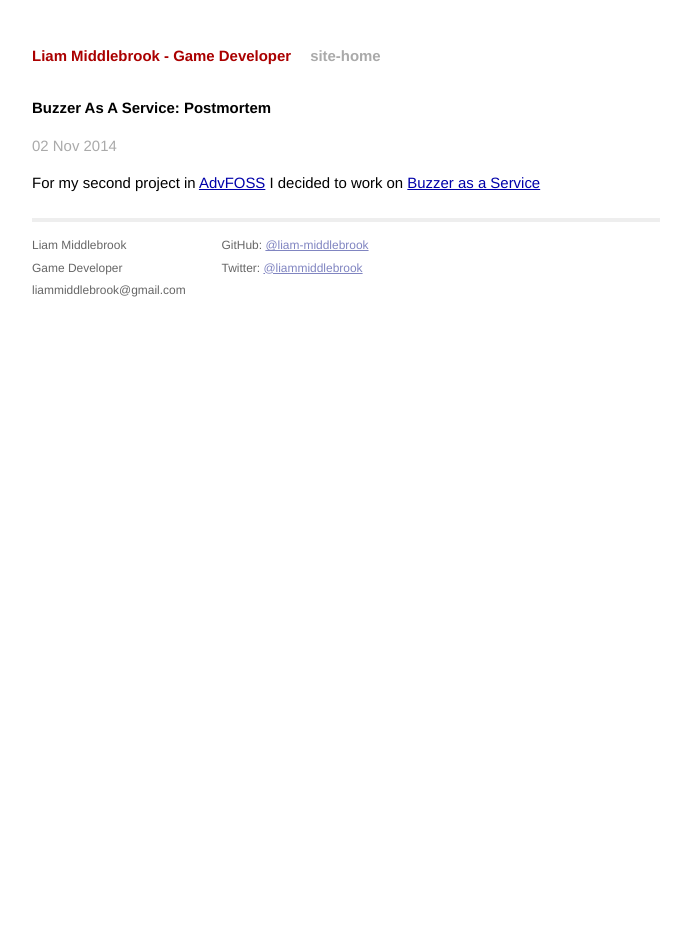
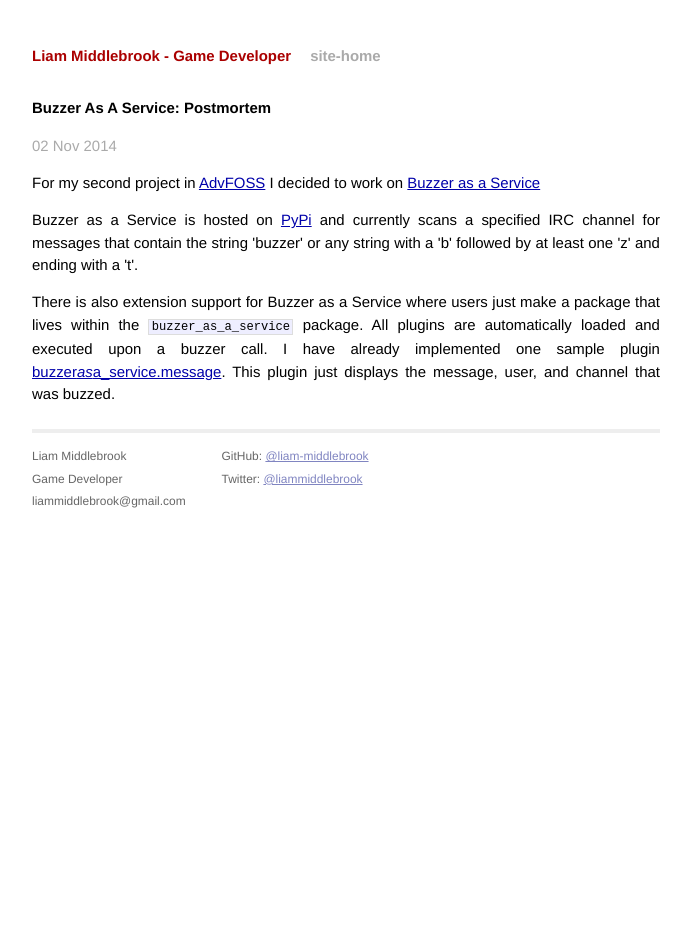
Before and after one commit to liam-middlebrook/blog, a Jekyll site: the page 2014/11/02/buzzer-postmortem.html, which Jekyll copies as it is, in a window 1280 px wide. Shown: the whole page, without its empty margins (294-985 px from the left). Built offline with Jekyll 4.4.1, drawn with Linux system fonts in a browser that asks for light colours; Markdown is read by kramdown in place of the engine named in the settings.

Commit message:
Publishing: Updated buzzer postmortem

```diff
--- a/2014/11/02/buzzer-postmortem.html
+++ b/2014/11/02/buzzer-postmortem.html
@@ -28,6 +28,17 @@
 <p>For my second project in <a href="http://advfoss-ritigm.rhcloud.com">AdvFOSS</a> I decided
 to work on <a href="https://github.com/liam-middlebrook/buzzer-as-a-service">Buzzer as a Service</a></p>
 
+<p>Buzzer as a Service is hosted on <a href="https://pypi.python.org/pypi/buzzer_as_a_service/">PyPi</a>
+and currently scans a specified IRC channel for messages that contain the string &#39;buzzer&#39;
+or any string with a &#39;b&#39; followed by at least one &#39;z&#39; and ending with a &#39;t&#39;.</p>
+
+<p>There is also extension support for Buzzer as a Service where users just
+make a package that lives within the <code>buzzer_as_a_service</code> package.
+All plugins are automatically loaded and executed upon a buzzer call.
+I have already implemented one sample plugin
+<a href="https://pypi.python.org/pypi/buzzer_as_a_service.message/">buzzer<em>as</em>a_service.message</a>.
+This plugin just displays the message, user, and channel that was buzzed.</p>
+
 </div>
 
 
```
